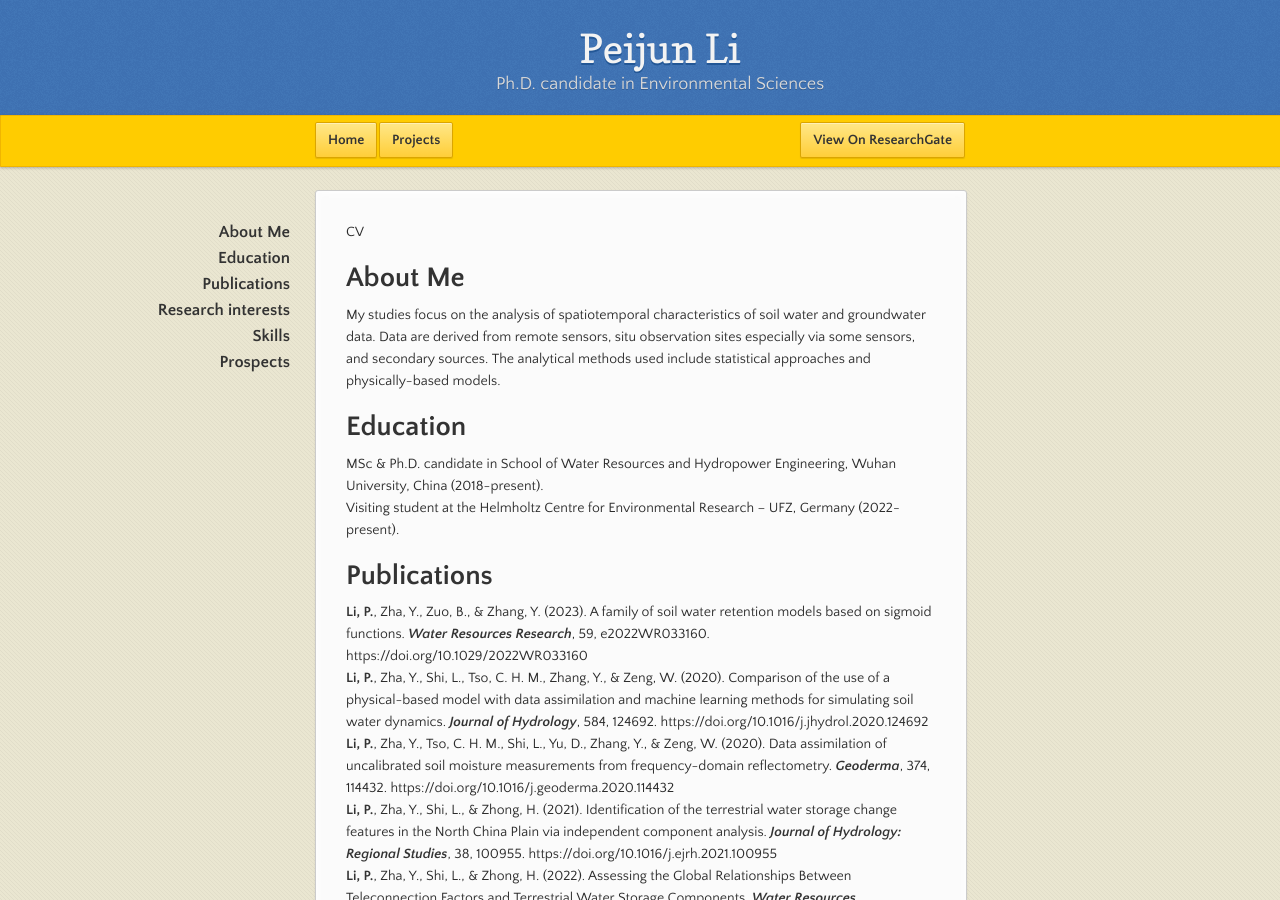
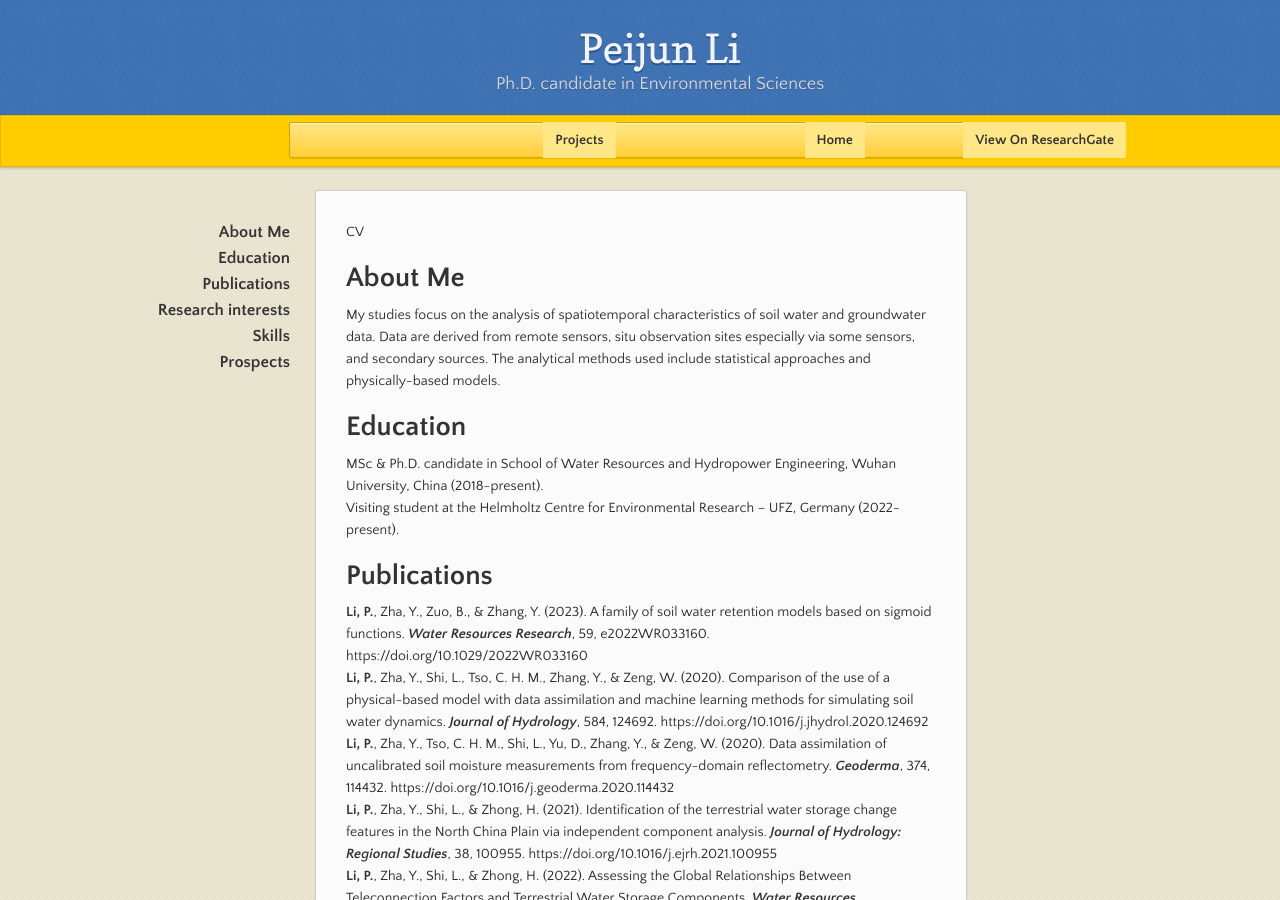
Before and after one commit to PercyLeeMaxWell/PercyLeeMaxWell.github.io, a Jekyll site: the page built from index.md, in a window 1280 px wide and 900 px high. Built offline with Jekyll 4.4.1, drawn with Linux system fonts in a browser that asks for light colours.

Commit message:
Update default.html

```diff
--- a/_layouts/default.html
+++ b/_layouts/default.html
@@ -26,10 +26,11 @@
       </header>
 
       <div id="banner">
+        <div class="button-container">
           <span id="logo"></span>
-        <a target="_blank" href="https://www.researchgate.net/profile/Peijun-Li-3" class="button fork0"><strong>View On ResearchGate</strong></a>
-        <a target="_self" href="https://percyleemaxwell.github.io" class="button fork1"><strong>Home</strong></a>
-        <a target="_self" href="https://percyleemaxwell.github.io/Research.html" class="button fork2"><strong>Projects</strong></a>
+          <fork><a target="_blank" href="https://www.researchgate.net/profile/Peijun-Li-3"><strong>View On ResearchGate</strong></a></fork>
+          <fork><a target="_self" href="https://percyleemaxwell.github.io"><strong>Home</strong></a></fork>
+          <fork><a target="_self" href="https://percyleemaxwell.github.io/Research.html"><strong>Projects</strong></a></fork>
           {% if site.show_downloads %}
             <div class="downloads">
               <span>Downloads:</span>
@@ -39,6 +40,7 @@
               </ul>
             </div>
           {% endif %}
+        </div>
       </div><!-- end banner -->
 
 
```
Lines whose indentation alone changed are shown as unchanged.
